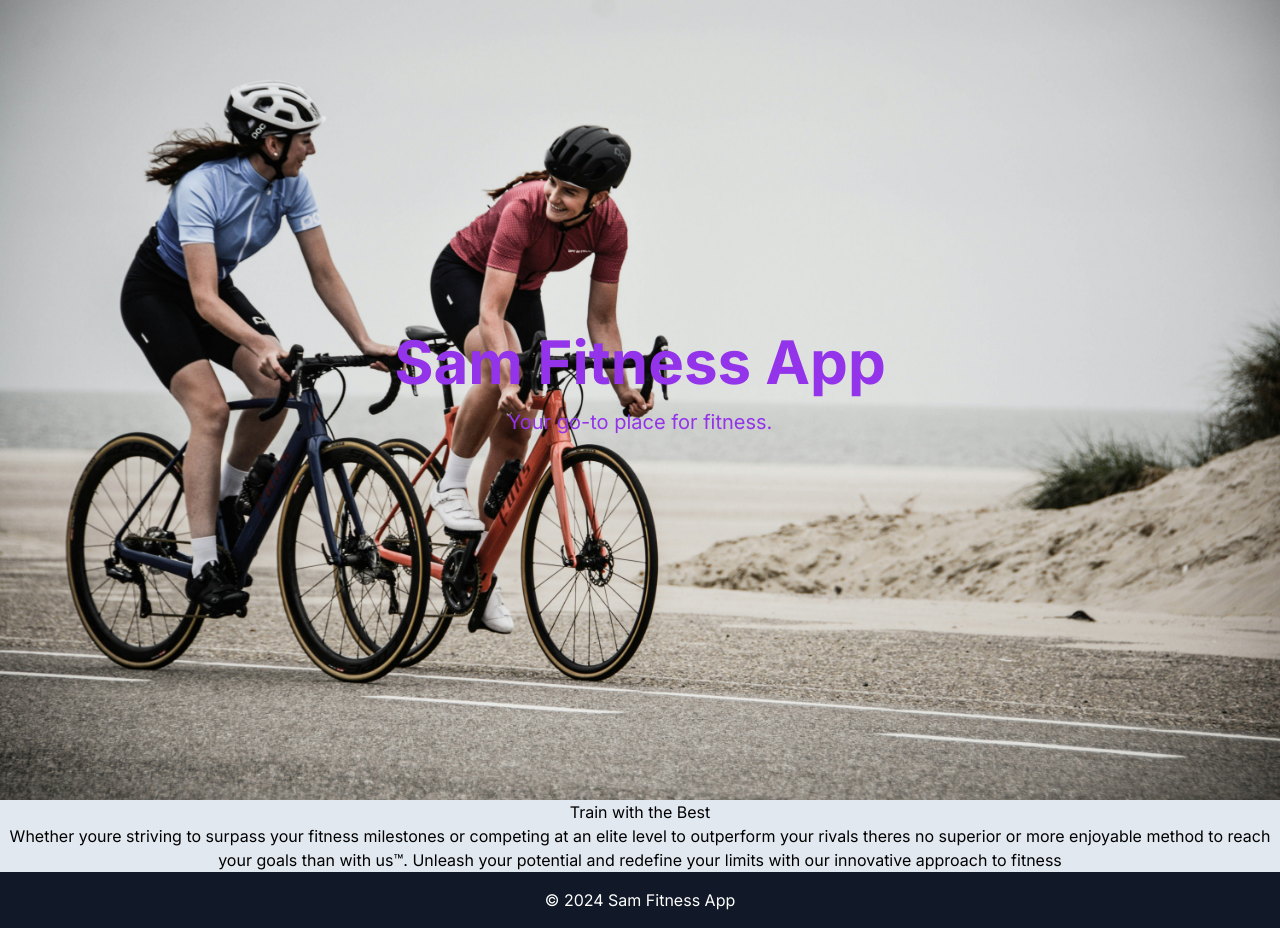
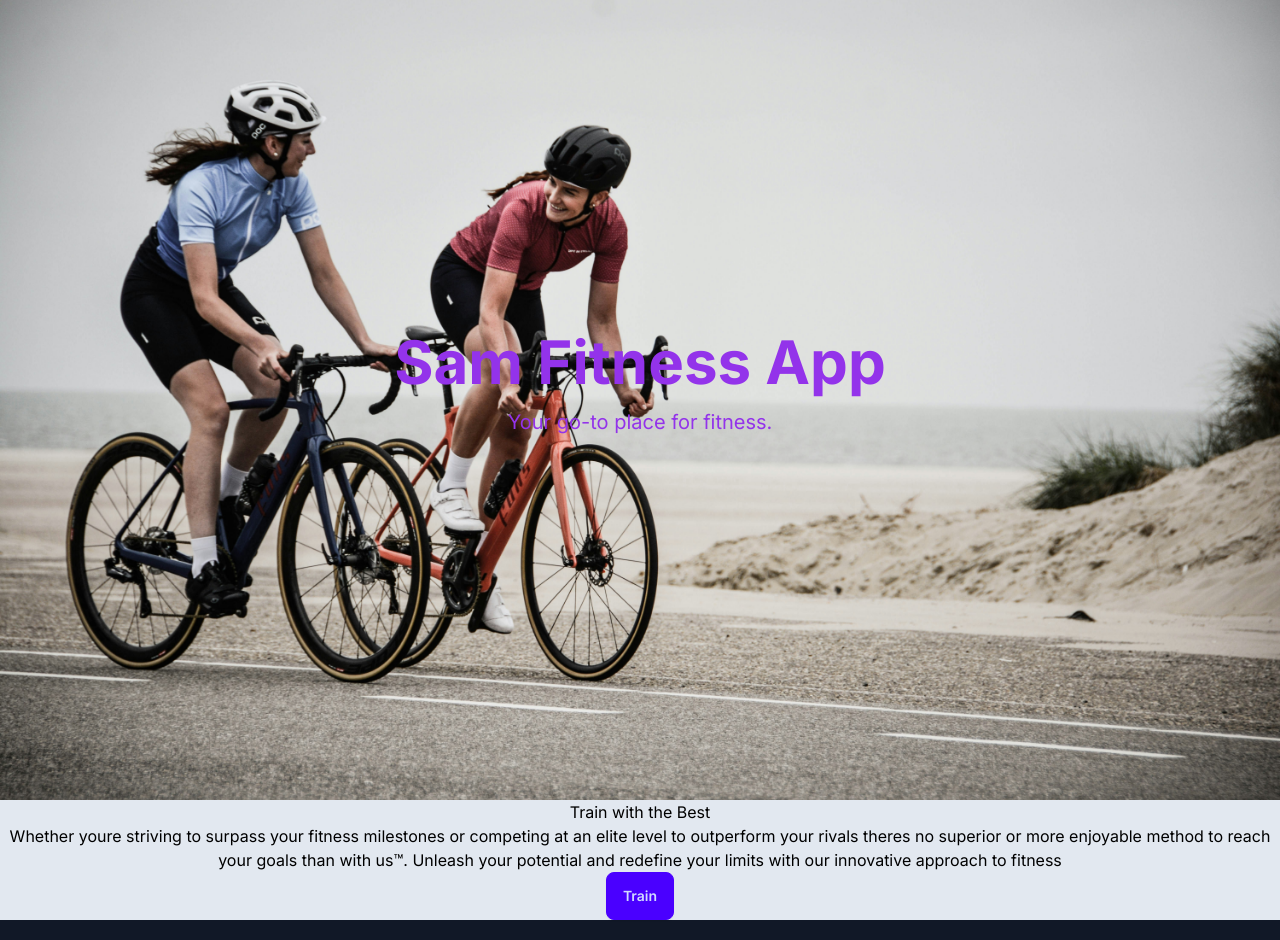
Before and after one commit to Martin2251/sam-app, a Next.js app: page / in a window 1280 px wide. Shown: the top 940 px of the page. Built offline with nearby package versions, Linux system fonts and the light colour scheme.

Commit message:
added basic button

```diff
--- a/src/app/Components/Train/index.tsx
+++ b/src/app/Components/Train/index.tsx
@@ -6,6 +6,9 @@ const TrainSection = () => {
     <h1 className='text-center text-black'>Train with the Best</h1>
 
     <p className='text-center text-black'>Whether youre striving to surpass your fitness milestones or competing at an elite level to outperform your rivals theres no superior or more enjoyable method to reach your goals than with us™. Unleash your potential and redefine your limits with our innovative approach to fitness </p>
+    <div className='flex items-center justify-center'>
+    <button className="btn  btn-primary">Train</button>
+    </div>
   </main>
   )
 }
```
